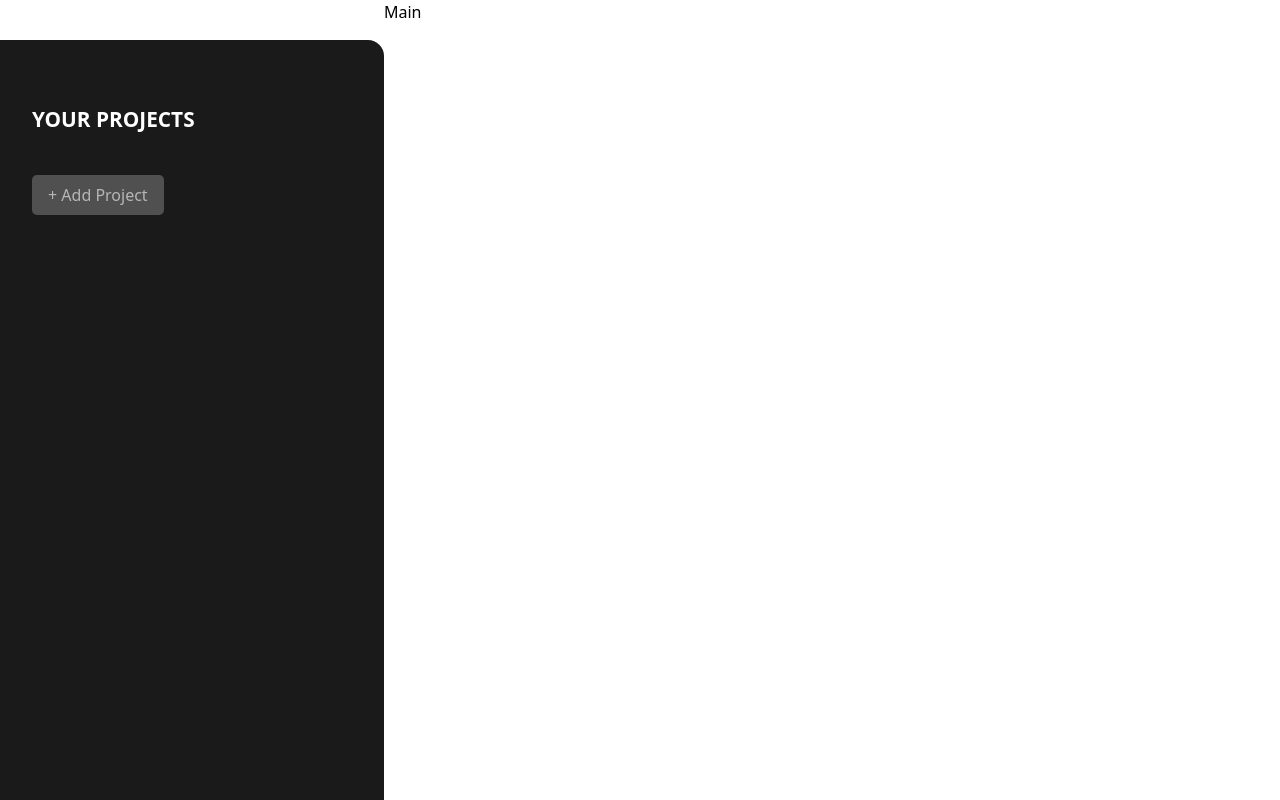
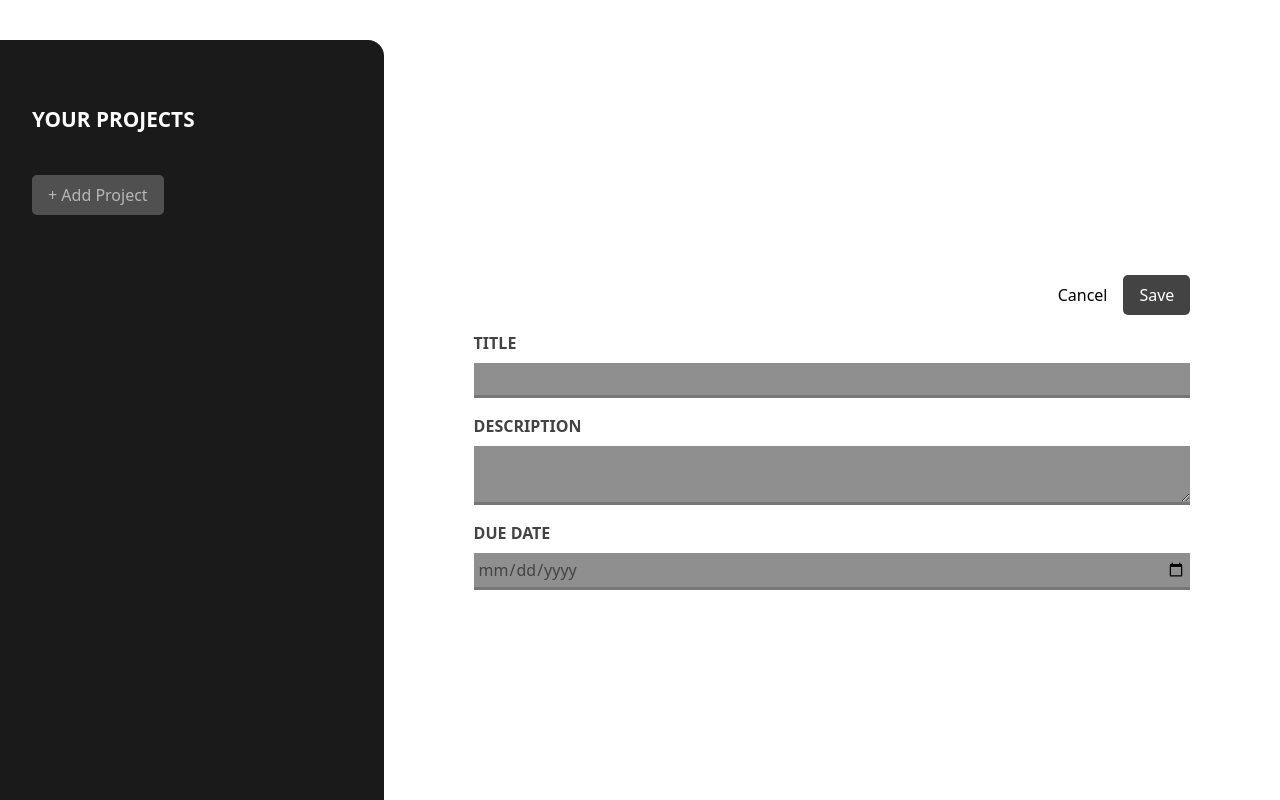
Before and after one commit to alexanderivanov2/react-project-management, a React (Vite) app: page / in a window 1280 px wide. Built offline with nearby package versions, Linux system fonts and the light colour scheme.

Commit message:
add styles for component in main module.scss

```diff
--- a/src/components/Main/Main.jsx
+++ b/src/components/Main/Main.jsx
@@ -1,9 +1,14 @@
 import React from 'react'
 import styles from './Main.module.scss'
+import NoProjectSelected from './NoProjectSelected'
+import AddProject from './AddProject'
 
 function Main() {
   return (
-    <div className={styles.mainContainer}>Main</div>
+    <div className={styles.mainContainer}>
+        {/* <NoProjectSelected /> */}
+        <AddProject />
+    </div>
   )
 }
 
--- a/src/components/Main/Main.module.scss
+++ b/src/components/Main/Main.module.scss
@@ -1,3 +1,92 @@
 .mainContainer {
+    $primary: darken(dimgray, 15%);
+    $secondary: lighten(dimgray, 15%);
     flex: 1 1 70%;
+    padding-top: 5%;
+
+    .mainTitle {
+        color: $primary;
+        font-size: 1.5rem;
+        font-weight: bold;
+    }
+
+    .mainText {
+        color: $secondary;
+    }
+
+    .mainBtn {
+        padding: .5rem 1rem;
+        border-radius: 5px;
+    }
+
+    .mainPrimaryBtn {
+        background-color: $primary;
+        color: $secondary;
+
+        &:hover {
+            background-color: $secondary;
+            color: $primary;
+        }
+
+    }
+
+    .mainWrapper {
+        display: flex;
+        flex-direction: column;
+        gap: 1rem;
+        justify-content: center;
+        align-items: center;
+        height: 100%;
+    }
+
+    .noProject {
+        img {
+            width: 60px;
+            height: 60px;
+        }
+
+        .mainPrimaryBtn {
+            margin-top: 1.5rem;
+        }
+    }
+
+    .addProject {
+        .btnsWrapper {
+            text-align: right;
+        }
+
+        .mainPrimaryBtn {
+            color: white;
+        }
+
+        form {
+            width: 80%;
+
+            fieldset {
+                display: flex;
+                flex-direction: column;
+                gap: .5rem;
+                margin-top: 1rem;
+
+                label {
+                    color: $primary;
+                    font-size: 1rem;
+                    font-weight: 600;
+                    text-transform: uppercase;
+                }
+
+                input, textarea {
+                    background-color: $secondary;
+                    color: $primary;
+                    padding: .25rem;
+                    border-bottom: 3px solid darken($secondary, 10%);
+
+                    &:focus {
+                        border-color: $primary;
+                        outline: none;
+                    }
+                }
+            }
+        }
+    }
 }
--- a/src/components/Management.module.scss
+++ b/src/components/Management.module.scss
@@ -2,4 +2,5 @@
     display: flex;
     height: 100%;
     min-height: 100vh;
+
 }
```
